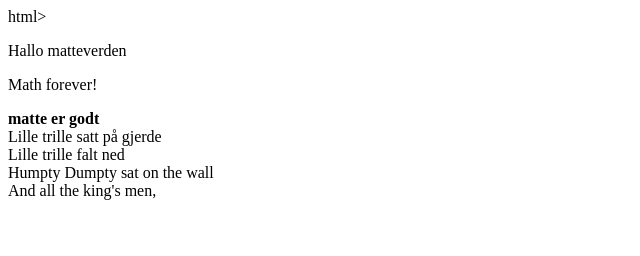
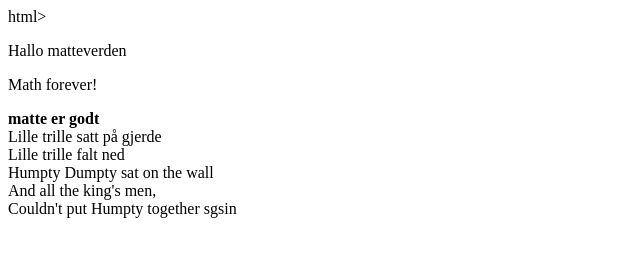
Before and after one commit to Ciber-Norge/git-workshop-2018, a plain HTML site: page lillerillr.html in a window 1280 px wide. Shown: the whole page, without its empty margins (0-640 px from the left). Drawn offline with Linux system fonts and the light colour scheme.

Commit message:
add a new line

```diff
--- a/lillerillr.html
+++ b/lillerillr.html
@@ -15,5 +15,6 @@ html>
     <div>Lille trille falt ned</div>
     <div>Humpty Dumpty sat on the wall</div>
     <div>And all the king's men,</div>
+    <div>Couldn't put Humpty together sgsin</div>
 </body>
 </html>
```
